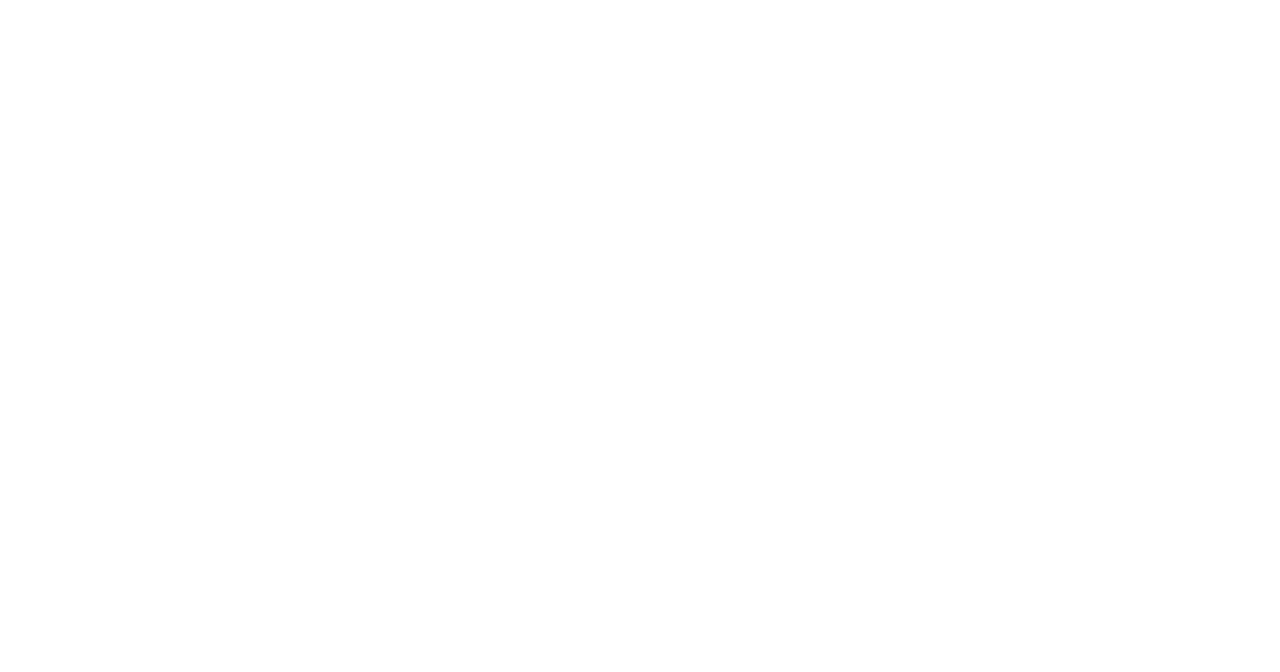
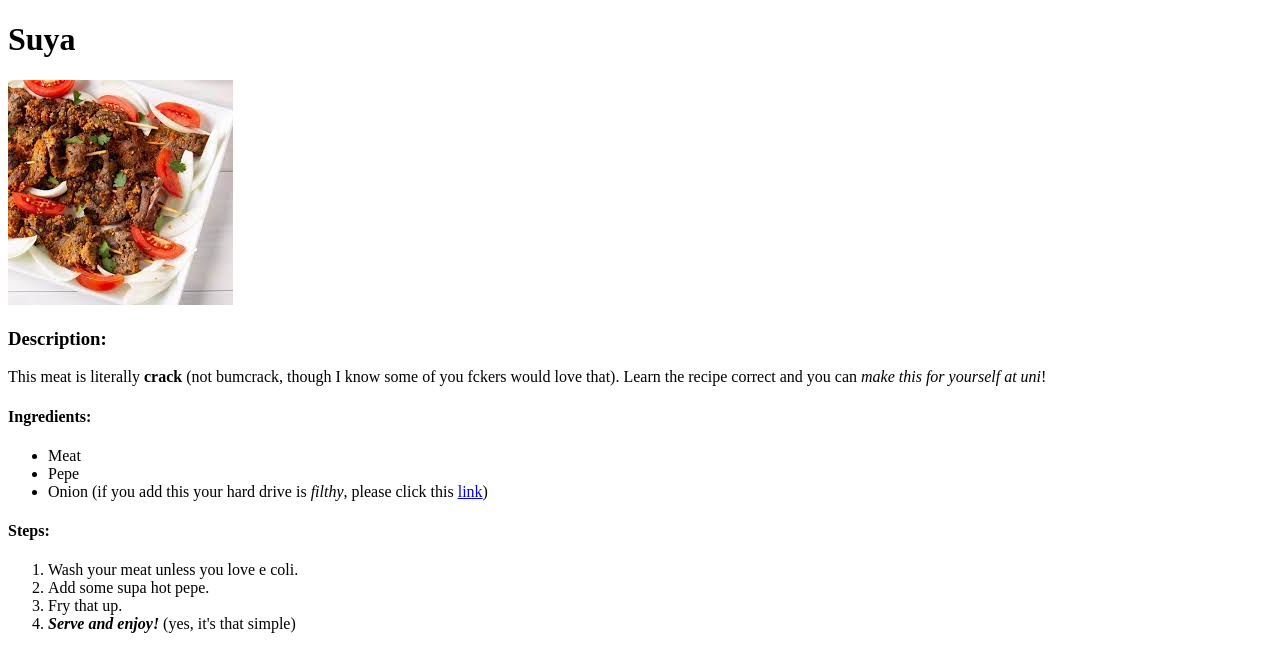
Before and after one commit to codingcing/odin-recipes, a plain HTML site: page recipes/suya.html in a window 1280 px wide. Drawn offline with Linux system fonts and the light colour scheme.

Commit message:
Make the suya recipe page

```diff
--- a/recipes/suya.html
+++ b/recipes/suya.html
@@ -7,6 +7,26 @@
     <title>Suya</title>
 </head>
 <body>
+    <h1>Suya</h1>
+    <img src="../images/suya.jpg" alt="Sensational suya (crack meat)!">
+    <p><h3>Description:</h3></p>
+    <p>This meat is literally <strong>crack</strong> (not bumcrack, though I know some of you fckers would love that). Learn the recipe
+        correct and you can <em>make this for yourself at uni</em>!
+    </p>
+    <h4>Ingredients:</h4>
+    <ul>
+        <li>Meat</li>
+        <li>Pepe</li>
+        <li>Onion (if you add this your hard drive is <em>filthy</em>, please click this <a href="https://offenders.org.uk/?city=London">
+            link</a>)</li>
+    </ul>
+    <h4>Steps:</h4>
+    <ol>
+        <li>Wash your meat unless you love e coli.</li>
+        <li>Add some supa hot pepe.</li>
+        <li>Fry that up.</li>
+        <li><strong><em>Serve and enjoy!</em></strong> (yes, it's that simple)</li>
+    </ol>
 
 </body>
 </html>
```
Also changed, not shown: recipes/jollofrice.html (+1 -1 lines).
